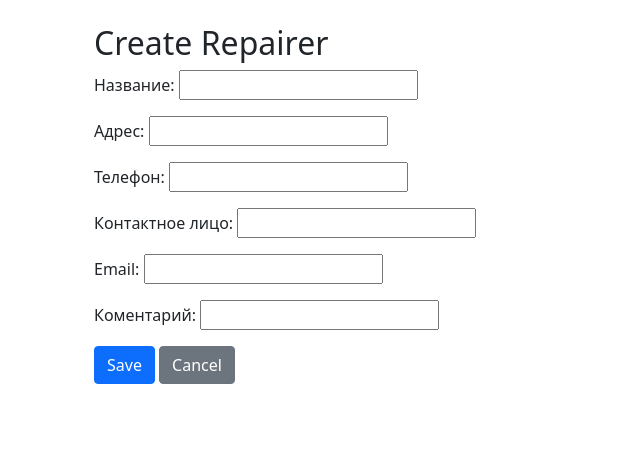
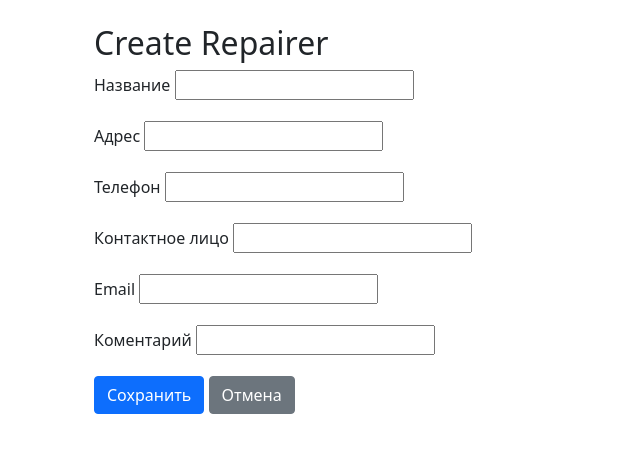
Before and after one commit to botnbot/instrument_control, a Django app: page /repairers/create/ in a window 1280 px wide. Shown: the part 58-511 px from the top of the page, without its empty margins (0-640 px from the left). Run offline with Django 5.2, Linux system fonts and the light colour scheme; some libraries are stand-ins or nearby versions.

Commit message:
repairers_form.html customized

```diff
--- a/core/templates/core/repairers/repairers_form.html
+++ b/core/templates/core/repairers/repairers_form.html
@@ -14,12 +14,23 @@
     </h2>
     <form method="post" enctype="multipart/form-data">
         {% csrf_token %}
-        {{ form.as_p }}
+        {% for field in form %}
+    <div class="mb-3">
+        <label class="form-label">{{ field.label }}</label>
+        {{ field }}
+
+        {% if field.errors %}
+            <div class="text-danger">
+                {{ field.errors }}
+            </div>
+        {% endif %}
+    </div>
+{% endfor %}
         <button type="submit" class="btn btn-primary">
-            Save
+            Сохранить
         </button>
         <a href="{% url 'core:repairer_list' %}" class="btn btn-secondary">
-            Cancel
+            Отмена
         </a>
     </form>
 </div>
```
